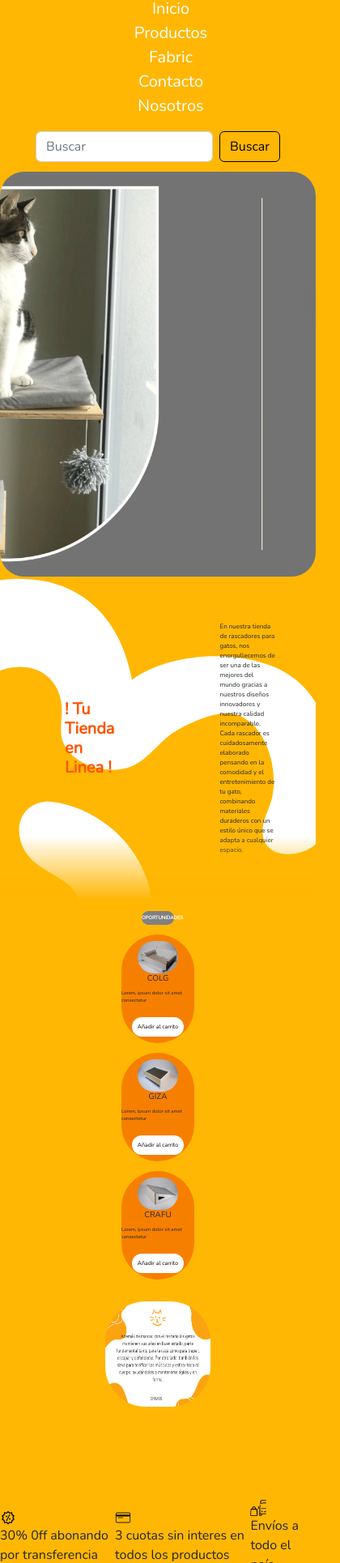
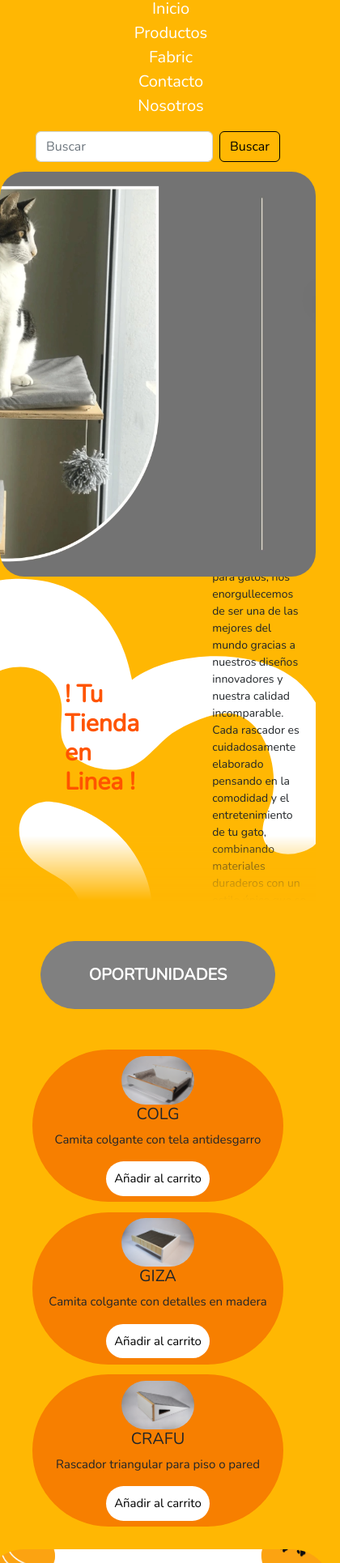
Before and after one commit to jjuanma12/repo-paginacoder, a website: page index.html in a window 390 px wide. Shown: the part 70-2000 px from the top of the page at 81% size, 420 px wide, since content can reach past the window. Drawn offline with nearby package versions, Linux system fonts and the light colour scheme.

Commit message:
correccion mediaqueris y responsive

```diff
--- a/css/stylee.css
+++ b/css/stylee.css
@@ -204,6 +204,9 @@ main .productosportada p{
 
 main section .productosportada{
     background-color: #f77f00;
+    margin: 30px auto;
+    padding: 20px;
+
 }
 
 main section .productosportada div img{
@@ -470,7 +473,11 @@ footer{
 }
 
 
-@media screen and (max-width:867px){
+@media screen and (max-width:1025px){
+
+    h2{
+        margin: 50px;
+    }
     .header nav {
         flex-direction: column;
 
@@ -489,12 +496,18 @@ footer{
 
         height:50px;
     }
-
     .fotoportada{
         width: 80%;
     }
+    main .productossection .fotoarañador img{
+        height: 500px;
+        width: 550px;
+        margin: 5px 5px 5px 5px;
+        padding: 10px 10px 10px 10px;
+        border-radius: 60px;
+    }
     main .Titulo-tienda-en-linea p{
-        font-size: 15px;
+        font-size: 20px;
     }
     main .Titulo-tienda-en-linea h3{
         font-size: 40px;
@@ -541,14 +554,14 @@ footer{
         font-size: 10px;
     }
     main .productossection .productosportada h3{
-        font-size: 10px;
+        font-size: 20px;
     }
     main .productossection .productosportada p{
-        font-size: 9px;
+        font-size: 15px;
     }
     main .productossection .productosportada div img{
         width: 100px;
-        height: 37.5px;
+        height: 50px;
         display: flex;
         flex-direction: row;
         border-radius: 80px;
@@ -561,13 +574,6 @@ footer{
         padding: 7.5px 0px 7.5px 0px ;
         border-radius:  100px;
         flex-wrap: wrap;
-    }
-    main .productossection .fotoarañador img{
-        width: 150px;
-        height: 150px;
-        margin: 5px 5px 5px 5px;
-        padding: 10px 10px 10px 10px;
-        border-radius: 100px;
     }
 
     main .pagina-contacto .formulario-contacto{
@@ -616,94 +622,13 @@ footer{
 
 
 }
-@media screen and (max-width:689px){
-    main .Titulo-tienda-en-linea p{
-        font-size: 8px;
+
+@media screen and (max-width:768px){
+    h2{
+        margin: 50px;
     }
 
 
-    main .productossection .productosportada div img{
-        width: 100px;
-        height: 37.5px;
-        display: flex;
-        flex-direction: column;
-        border-radius: 80px;
-    }
-    main .productossection .productosportada{
-        display: flex;
-        flex-direction:column;
-        justify-content: space-around;
-        margin: 12.5px 150px 12.5px 150px;
-        padding: 7.5px 0px 7.5px 0px ;
-        border-radius:  100px;
-        flex-wrap: wrap;
-    }
-    main .productossection .fotoarañador img{
-        height: 300px;
-        height: 300px;
-        margin: 5px 5px 5px 5px;
-        padding: 10px 10px 10px 10px;
-        border-radius: 100spx;
-    }
-    main .productossection .productosportada a {
-        text-decoration: none;
-        background-color: white;
-        border-radius: 60px;
-        color:  black;
-        padding: 10px 10px;
-        font-size: 10px;
-    }
-    main .conteiner-fabrica .imgfabric a img{
-
-        width: 350px;
-        height: 250px;
-    }
-    main .carrusel-tres a img{
-        width: 100px;
-        height: 70px;
-    }
-    main .galeria-gimnasios-clientes{
-        display: grid;
-        grid-template-columns: 1fr 1fr 1fr ;
-        gap: 10px;
-    }
-    main .gimnasios-clientes a img{
-        width: 180px;
-        height: 180px;
-    }
-    main .pagina-contacto .formulario-contacto{
-        width: 300px;
-        height: 300px;
-    }
-    main .pagina-contacto .subtituloscontacto h4{
-        font-size: 20px;
-    }
-    .pagina-contacto .subtituloscontacto a{
-        font-size: 13px;
-    }
-    .pagina-contacto .subtituloscontacto p{
-        font-size: 13px;
-    }
-
-    .clase-nosotros .presentacion{
-        display: flex;
-        flex-direction: column;
-        align-items: center;
-        height: 500px;
-
-    }
-
-    .clase-nosotros .presentacion a img{
-        width: 300px;
-        height: 200px;
-    }
-
-    .clase-nosotros .presentacion p{
-        font-size: 15px;
-        padding: 0px 50px 0px 50px;
-    }
-}
-@media screen and (max-width:576px){
     main .Titulo-tienda-en-linea{
 
         height: 400px;
@@ -716,29 +641,34 @@ footer{
         margin: 0px;
     }
 
+    main .productossection .productosportada a{
+        padding: 10px 10px;
+        font-size: 15px;
+    }
+
     main .Titulo-tienda-en-linea h3{
-        font-size: 20px;
+        font-size: 30px;
         font-weight: 700;
         margin: 80px;
         color: #ff5400;
     }
     main .productossection .productosportada div img{
-        width: 50px;
-        height: 40px;
+        width: 90px;
+        height: 60px;
         display: flex;
         flex-direction: column;
         border-radius: 80px;
     }
-    main .productossection .productosportada a {
-        text-decoration: none;
-        background-color: white;
+    main .productossection .fotoarañador img{
+        height: 400px;
+        width: 450px;
+        margin: 5px 5px 5px 5px;
+        padding: 10px 10px 10px 10px;
         border-radius: 60px;
-        color:  black;
-        padding: 7px 7px;
-        font-size: 7px;
     }
+
     main .productossection .productosportada p{
-        font-size: 6px;
+        font-size: 10px;
     }
     main h2{
         text-align: center;
@@ -787,13 +717,43 @@ footer{
         font-size: 13px;
     }
 }
-@media screen and (max-width:420px){
+@media screen and (max-width:480px){
+    main h2 {
+        margin: 50px ;
+        padding: 30px;
+        font-size: 20px;
+    }
+
+    main .productossection .productosportada{
+        display: flex;
+        flex-direction:column;
+        justify-content: space-around;
+        margin: 12.5px 40px 12.5px 40px;
+        padding: 7.5px 0px 7.5px 0px ;
+        border-radius:  100px;
+        flex-wrap: wrap;
+    }
+
+    main .productossection .productosportada p{
+        font-size: 15px;
+    }
+
+    main .productossection .productosportada a{
+        padding: 10px 10px;
+        font-size: 15px;
+    }
+
+    main .Titulo-tienda-en-linea h3{
+        font-size: 30px;
+    }
     main .Titulo-tienda-en-linea p{
-        font-size: 8px;
+        font-size: 14px;
+        margin: 10px;
     }
+    c
     main .productossection .fotoarañador img{
-        height: 150px;
-        height: 150px;
+        height: 400px;
+        width: 450px;
         margin: 5px 5px 5px 5px;
         padding: 10px 10px 10px 10px;
         border-radius: 60px;
--- a/index.html
+++ b/index.html
@@ -25,10 +25,10 @@
             <h1><a href=""><ion-icon name="logo-octocat"></ion-icon></a>Chimos</h1>
             <ul class="uldesord">
                 <li><a href="./index.html" target="_blank">Inicio</a></li>
-                <li><a href="./paginas/productos.html" target="_blank">Productos</a></li>
-                <li><a href="./paginas/fabric.html" target="_blank">Fabric</a></li>
-                <li><a href="./paginas/contacto.html" target="_blank">Contacto</a></li>
-                <li><a href="./paginas/nosotros.html" target="_blank">Nosotros</a></li>
+                <li><a href="./paginas/productos.html" >Productos</a></li>
+                <li><a href="./paginas/fabric.html" >Fabric</a></li>
+                <li><a href="./paginas/contacto.html">Contacto</a></li>
+                <li><a href="./paginas/nosotros.html" >Nosotros</a></li>
             </ul>
             <nav class="navbar-bg-light">
                 <div class="container-fluid">
@@ -60,7 +60,7 @@
                     <img src="./imagenes/CAMA COLGANTE 1.JPG" alt="cama colgante">
                 </div>
                 <h3>COLG</h3>
-                <p>Lorem, ipsum dolor sit amet consectetur </p>
+                <p>Camita colgante con tela antidesgarro</p>
                 <a class="boton--productosportada" href="">Añadir al carrito</a>
             </div>
             <div class="productosportada">
@@ -68,7 +68,7 @@
                     <img src="./imagenes/CAMA GIZA 1.JPG" alt="cama colgante">
                 </div>
                 <h3>GIZA</h3>
-                <p>Lorem, ipsum dolor sit amet consectetur</p>
+                <p>Camita colgante con detalles en madera</p>
                 <a class="boton--productosportada" href="">Añadir al carrito</a>
             </div>
             <div class="productosportada">
@@ -76,7 +76,7 @@
                     <img src="./imagenes/CRAFU 3.JPG" alt="rascador triangulo">
                 </div>
                 <h3>CRAFU</h3>
-                <p>Lorem, ipsum dolor sit amet consectetur </p>
+                <p>Rascador triangular para piso o pared </p>
                 <a class="boton--productosportada" href="">Añadir al carrito</a>
             </div>
             <div class="fotoarañador">
```
